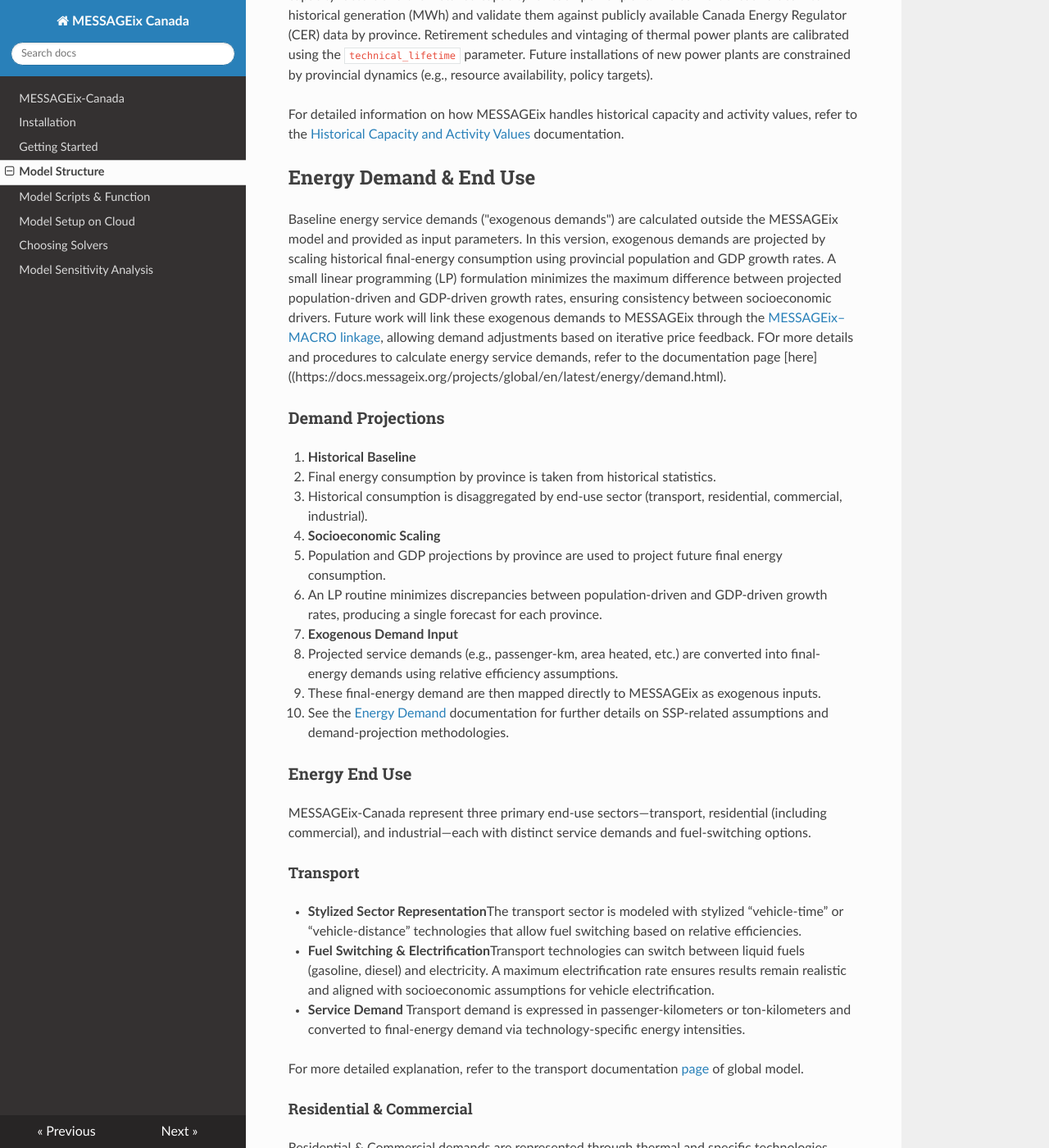
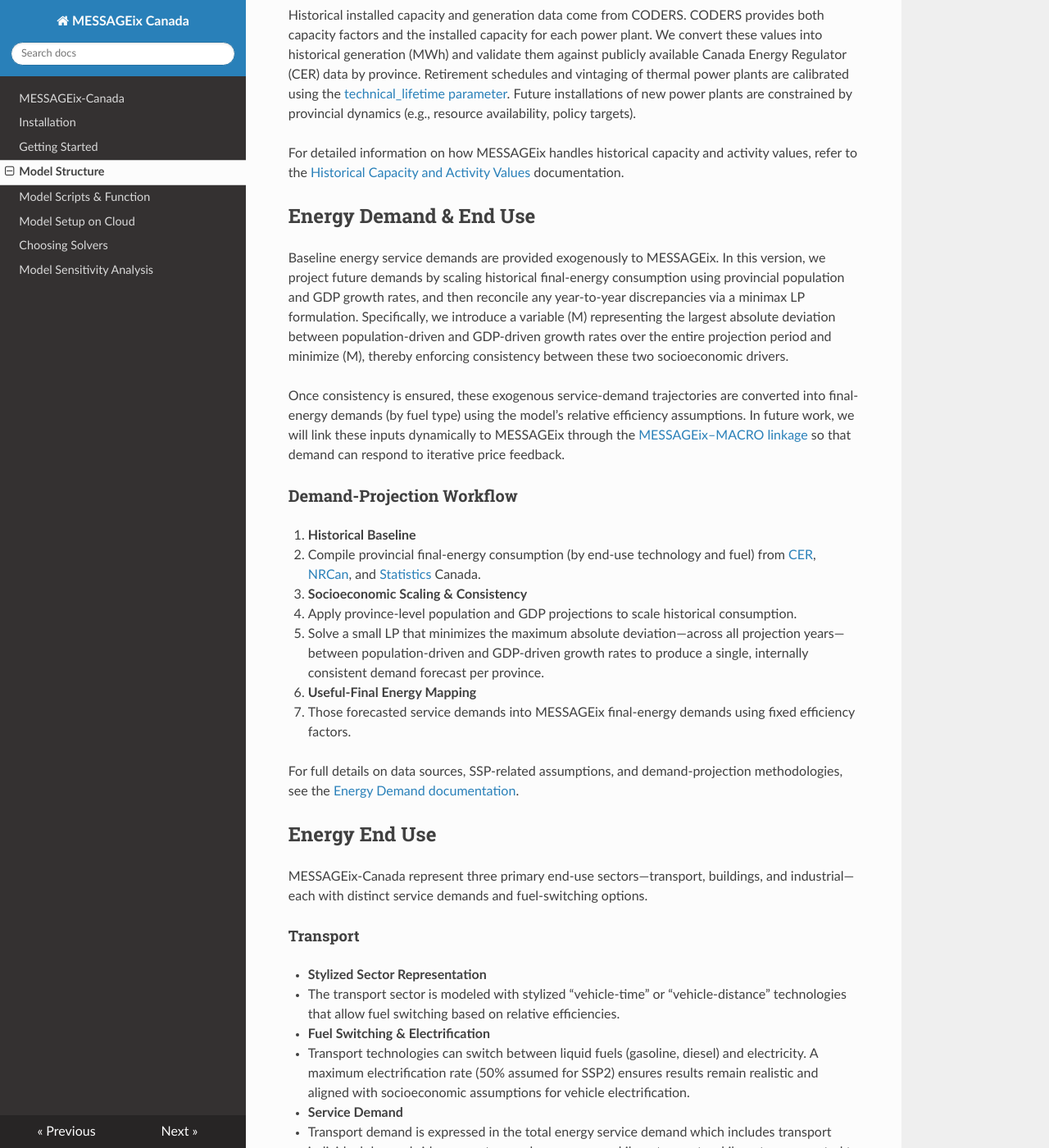
Before and after one commit to awais307/message-ix-canada, an MkDocs documentation site: the page built from docs/model.md, in a window 1280 px wide and 1400 px high, scrolled down 3892 px. Shown: the whole window at 82% size. Built offline with MkDocs 1.6.1, drawn with Linux system fonts in a browser that asks for light colours; nearby versions of some CDN libraries; some of the changed text lies outside the part shown.

Commit message:
documentation updates based on issue92

```diff
--- a/docs/model.md
+++ b/docs/model.md
@@ -22,20 +22,20 @@ The table below summarizes the data sources used for different input parameters:
 | **Data Type**                       | **Sheet Name(s)**                                                                                                                     | **Description**                                                                                                                                                                                                                                                                                                                                             |
 | ----------------------------------------- | ------------------------------------------------------------------------------------------------------------------------------------------- | ----------------------------------------------------------------------------------------------------------------------------------------------------------------------------------------------------------------------------------------------------------------------------------------------------------------------------------------------------------------- |
 | **Costs**                           | `inv_cost`, `fix_cost`, `var_cost`                                                                                                    | Cost data is sourced from**WEO data**, fuel blending, and energy demands. For more details, refer to the MESSAGEix-GLOBIOM documentation [page](https://docs.messageix.org/projects/global/en/latest/energy/tech.html). At this point, there is no provinciial differentiation in technology costs but future work will explore varying technological costs.  |
-| **Energy Resources**                | `historical_activity`, `bound_activity_up`                                                                                              | Historical oil and gas production data is sourced from**[Canada Energy Future](https://www.cer-rec.gc.ca/en/index.html)**. Data and processing scripts are available in `data/oil_gas_production`.                                                                                                                                                                 |
-| **Energy End-Use**                  | `initial_activity_lo`, `growth_activity_lo`, `growth_activity_up`, `initial_activity_up`                                            | Eneergy edn use asumptions growth rates and diffusion rates are based on SSP2 assumptions. For more details on the assumptions and how end-use technologies are mapped to useful demands refer to the documentation[page](https://docs.messageix.org/projects/global/en/latest/energy/enduse/index.html).                                                           |
+| **Energy Resources**                | `historical_activity`                                                                                                                     | Historical oil and gas production data is sourced from**[Canada Energy Future](https://www.cer-rec.gc.ca/en/index.html)**. Data and processing scripts are available in `data/oil_gas_production`.                                                                                                                                                                 |
+| **Energy End-Use**                  | `initial_activity_lo`, `growth_activity_lo`, `growth_activity_up`, `initial_activity_up`                                            | Eneergy end use asumptions growth rates and diffusion rates are based on SSP2 assumptions. For more details on the assumptions and how end-use technologies are mapped to useful demands refer to the documentation[page](https://docs.messageix.org/projects/global/en/latest/energy/enduse/index.html).                                                           |
 | **Population and GDP**              | `bound_activity_lo`, `bound_activity_up`                                                                                                | Population projections for provinces are sourced from**Statistics Canada** (till 2048) and projected till 2060 using linear regression. GDP projections apply federal growth rate predictions to current provincial GDP values.                                                                                                                             |
 | **Energy Service Demands**          | `demand`                                                                                                                                  | Energy demands are calculated using population and GDP data (`data/population` and `data/gdp`).                                                                                                                                                                                                                                                               |
-| **Power Plant Capacity**            | `historical_new_capacity`, `bound_new_capacity_lo`, `bound_new_capacity_up`, `bound_total_capacity_lo`, `bound_total_capacity_up` | Data from**CODERS**. Vintage years are used to bound new capacity installations based on the technical lifetime of each technology.                                                                                                                                                                                                                         |
-| **Renewable Energy Potentials**     | `renewable_potential`                                                                                                                     | Based on**gridded capacity factors** from CODERS data. The maximum producible solar, onshore wind, and offshore wind energy are multiplied by capacity factors.                                                                                                                                                                                             |
-| **Historical Generation & End-Use** | `historical_activity`                                                                                                                     | Calibrated using**CER current measures**, mapped appropriately to individual technologies.                                                                                                                                                                                                                                                                  |
+| **Power Plant Capacity**            | `historical_new_capacity`, `bound_new_capacity_lo`, `bound_new_capacity_up`, `bound_total_capacity_lo`, `bound_total_capacity_up` | Data is collected and pre-processed from**[CODERS](https://coders.cme-emh.ca/login)**. Vintage years are used to bound new capacity installations based on the technical lifetime of each technology.                                                                                                                                                                |
+| **Renewable Energy Potentials**     | `renewable_potential`                                                                                                                     | Based on**gridded capacity factors** from [CODERS](https://coders.cme-emh.ca/login) data. The maximum producible solar, onshore wind, and offshore wind energy are multiplied by capacity factors.                                                                                                                                                             |
+| **Historical Generation & End-Use** | `historical_activity`                                                                                                                     | Calibrated using **CER current measures**, mapped appropriately to individual technologies.                                                                                                                                                                                                                                                                |
 |                                           |                                                                                                                                             |                                                                                                                                                                                                                                                                                                                                                                   |
 
 ---
 
 ## 🛢️Oil & Gas Resource
 
-MESSAGEix represents fossil-fuel resources via the parameter `resource_volume`, enforcing both cumulative and annual extraction limits so that total withdrawals never exceed the estimated reserves.For details on the mathemartical forumulation for resource, see the `message_ix` equation [here]([https://docs.messageix.org/en/latest/model/MESSAGE/model_core.html#equation-resource-constraint](https://docs.messageix.org/en/latest/model/MESSAGE/model_core.html#equation-resource-constraint)).More details on the fossil fuel implementation and resource supply curves are also mentioned in the global model documentation [here]([https://docs.messageix.org/en/latest/model/MESSAGE/model_core.html#equation-resource-constraint](https://docs.messageix.org/en/latest/model/MESSAGE/model_core.html#equation-resource-constraint)). For Canada, we begin with SSP2 global availability figures and scale them to national totals reported by Natural Resources Canada. We then partition the country-level resource volumes into technology-specific “categories” of oil and gas extraction. Where provincial data on resource volumes are sparse or inconsistent, resources are allocated across provinces in proportion to historical extraction data from the Canada Energy Regulator (CER).
+MESSAGEix represents fossil-fuel resources via the parameter `resource_volume`, enforcing both cumulative and annual extraction limits so that total withdrawals never exceed the estimated reserves.For details on the mathemartical forumulation for resource, see the `message_ix` equation [here](https://docs.messageix.org/en/latest/model/MESSAGE/model_core.html#equation-resource-constraint). More details on the fossil fuel implementation and resource supply curves are also mentioned in the global model documentation [here](https://docs.messageix.org/projects/global/en/latest/energy/resource/fossilfuel.html). For Canada, we begin with SSP2 global availability figures and scale them to national totals reported by Natural Resources Canada. We then partition the country-level resource volumes into technology-specific “categories” of oil and gas extraction. Where provincial data on resource volumes are sparse or inconsistent, resources are allocated across provinces in proportion to historical extraction data from the [Canada Energy Regulator (CER)](https://www.cer-rec.gc.ca/en/data-analysis/canada-energy-future/).We also used the Natural Resources Canada [Fossil Fuels database ](https://natural-resources.canada.ca/energy-sources/fossil-fuels)to adjust the maximum constraints based on the resource availability in each province.
 
 Oil extraction is divided into six primary categories (I–VI) plus a market-penetration factor; methane-reduction variants (`_ch4`) are defined for the first four categories. Historical CER production categories are mapped to these model codes (e.g., “CONVENTIONAL LIGHT” → `oil_extr_1`). The table below summarizes each oil extraction category, its input/output commodities, and the CER mapping.
 
@@ -87,47 +87,52 @@ Two refinery technologies—“Existing (low yield)” and “New Deeply upgrade
 
 ### Renewable Potentials
 
-Renewable potentials for solar and wind are estimated using gridded capacity factors from the CODERS database. For each grid cell, we calculate the maximum power generation potential from solar and wind based on historical capacity factors. These grid‐level potentials are then aggregated to the provincial scale, grouped into capacity‐factor bins. In MESSAGEix, each bin defines a maximum renewable potential for a given capacity factor range. For more information on grid integration and reliability, see the [Systems Integrtaions & Reliability](https://docs.messageix.org/projects/global/en/v2020/energy/conversion/grid.html#systems-integration-and-reliability) section of the MESSAGEix documentation.
+Renewable potentials for solar and wind are estimated using gridded capacity factors from the [CODERS](https://coders.cme-emh.ca/login) database. For each grid cell, we calculate the maximum power generation potential from solar and wind based on historical capacity factors. These grid‐level potentials are then aggregated to the provincial scale, grouped into capacity‐factor bins. In MESSAGEix, each bin defines a maximum renewable potential for a given capacity factor range. For more information on grid integration and reliability, see the [Systems Integrtaions &amp; Reliability](https://docs.messageix.org/projects/global/en/v2020/energy/conversion/grid.html#systems-integration-and-reliability) section of the MESSAGEix documentation.
 
 ### Historical Power Plant Capacity & Generation
 
-Historical installed capacity and generation data come from CODERS. CODERS provides both capacity factors and the installed capacity for each power plant. We convert these values into historical generation (MWh) and validate them against publicly available Canada Energy Regulator (CER) data by province. Retirement schedules and vintaging of thermal power plants are calibrated using the `technical_lifetime` parameter. Future installations of new power plants are constrained by provincial dynamics (e.g., resource availability, policy targets).
+Historical installed capacity and generation data come from CODERS. CODERS provides both capacity factors and the installed capacity for each power plant. We convert these values into historical generation (MWh) and validate them against publicly available Canada Energy Regulator (CER) data by province. Retirement schedules and vintaging of thermal power plants are calibrated using the[ technical_lifetime parameter](https://docs.messageix.org/en/latest/model/MESSAGE/parameter_def.html). Future installations of new power plants are constrained by provincial dynamics (e.g., resource availability, policy targets).
 
 For detailed information on how MESSAGEix handles historical capacity and activity values, refer to the [Historical Capacity and Activity Values](https://docs.messageix.org/en/latest/model/MESSAGE/parameter_def.html#historical-capacity-and-activity-values) documentation.
 
 ## Energy Demand & End Use
 
-Baseline energy service demands ("exogenous demands") are calculated outside the MESSAGEix model and provided as input parameters. In this version, exogenous demands are projected by scaling historical final‐energy consumption using provincial population and GDP growth rates. A small linear programming (LP) formulation minimizes the maximum difference between projected population‐driven and GDP‐driven growth rates, ensuring consistency between socioeconomic drivers. Future work will link these exogenous demands to MESSAGEix through the [MESSAGEix–MACRO linkage](https://docs.messageix.org/projects/global/en/latest/macro.html), allowing demand adjustments based on iterative price feedback. FOr more details and procedures to calculate energy service demands, refer to the documentation page [here]((https://docs.messageix.org/projects/global/en/latest/energy/demand.html).
+Baseline energy service demands are provided exogenously to MESSAGEix. In this version, we project future demands by scaling historical final-energy consumption using provincial population and GDP growth rates, and then reconcile any year-to-year discrepancies via a minimax LP formulation. Specifically, we introduce a variable \(M\) representing the largest absolute deviation between population-driven and GDP-driven growth rates over the entire projection period and minimize \(M\), thereby enforcing consistency between these two socioeconomic drivers.
 
-### Demand Projections
+Once consistency is ensured, these exogenous service-demand trajectories are converted into final-energy demands (by fuel type) using the model’s relative efficiency assumptions. In future work, we will link these inputs dynamically to MESSAGEix through the [MESSAGEix–MACRO linkage](https://docs.messageix.org/projects/global/en/latest/macro.html) so that demand can respond to iterative price feedback.
+
+### Demand-Projection Workflow
 
 1. **Historical Baseline**
 
-   - Final energy consumption by province is taken from historical statistics.
-   - Historical consumption is disaggregated by end‐use sector (transport, residential, commercial, industrial).
-2. **Socioeconomic Scaling**
+   - Compile provincial final-energy consumption (by end-use technology and fuel) from [CER](https://www.cer-rec.gc.ca/en/data-analysis/canada-energy-future/), [NRCan](https://oee.nrcan.gc.ca/corporate/statistics/neud/dpa/menus/trends/comprehensive_tables/list.cfm), and [Statistics](https://www.statcan.gc.ca/en/subjects-start/energy) Canada.
+2. **Socioeconomic Scaling & Consistency**
 
-   - Population and GDP projections by province are used to project future final energy consumption.
-   - An LP routine minimizes discrepancies between population‐driven and GDP‐driven growth rates, producing a single forecast for each province.
-3. **Exogenous Demand Input**
+   - Apply province-level population and GDP projections to scale historical consumption.
+   - Solve a small LP that minimizes the maximum absolute deviation—across all projection years—between population-driven and GDP-driven growth rates to produce a single, internally consistent demand forecast per province.
+3. **Useful-Final Energy Mapping**
 
-   - Projected service demands (e.g., passenger‐km, area heated, etc.) are converted into final‐energy demands using relative efficiency assumptions.
-   - These final‐energy demand are then mapped directly to MESSAGEix as exogenous inputs.
-   - See the [Energy Demand](https://docs.messageix.org/projects/global/en/latest/energy/demand.html) documentation for further details on SSP‐related assumptions and demand‐projection methodologies.
+   - Those forecasted service demands into MESSAGEix final-energy demands using fixed efficiency factors.
 
-### Energy End Use
+For full details on data sources, SSP-related assumptions, and demand-projection methodologies, see the [Energy Demand documentation](https://docs.messageix.org/projects/global/en/latest/energy/demand.html).
 
-MESSAGEix-Canada represent three primary end‐use sectors—transport, residential (including commercial), and industrial—each with distinct service demands and fuel‐switching options.
+## Energy End Use
+
+MESSAGEix-Canada represent three primary end‐use sectors—transport, buildings, and industrial—each with distinct service demands and fuel‐switching options.
 
 #### Transport
 
-- **Stylized Sector Representation**The transport sector is modeled with stylized “vehicle‐time” or “vehicle‐distance” technologies that allow fuel switching based on relative efficiencies.
-- **Fuel Switching & Electrification**Transport technologies can switch between liquid fuels (gasoline, diesel) and electricity. A maximum electrification rate ensures results remain realistic and aligned with socioeconomic assumptions for vehicle electrification.
+- **Stylized Sector Representation**
+  - The transport sector is modeled with stylized “vehicle‐time” or “vehicle‐distance” technologies that allow fuel switching based on relative efficiencies.
+- **Fuel Switching & Electrification**
+  - Transport technologies can switch between liquid fuels (gasoline, diesel) and electricity. A maximum electrification rate (50% assumed for SSP2) ensures results remain realistic and aligned with socioeconomic assumptions for vehicle electrification.
 - **Service Demand**
-  Transport demand is expressed in passenger‐kilometers or ton‐kilometers and converted to final‐energy demand via technology‐specific energy intensities.
+  - Transport demand is expressed in the total energy service demand which includes transport individual demand side parameters such as passenger‐kilometers or ton‐kilometers converted to energy demand via technology‐specific energy intensities.
 
 For more detailed explanation, refer to the transport documentation [page](https://docs.messageix.org/projects/global/en/latest/energy/enduse/transport.html) of global model.
+
 #### Residential & Commercial
+
 Residential & Commercial demands are represented through thermal and specific technologies.
 
 - **Thermal Demand**Both residential and commercial sectors have a thermal service demand (space heating and hot water). Fuel‐switching options include natural gas, propane, fuel oil, biomass, and district heating. Switching decisions are based on relative efficiency and cost.
@@ -137,13 +142,14 @@ Residential & Commercial demands are represented through thermal and specific te
 For more detailed explanation, refer to the transport documentation [page](https://docs.messageix.org/projects/global/en/latest/energy/enduse/resid_commerc.html) of global model.
 
 #### Industrial
+
 Industrial demands are represented through thermal and specific technologies.
+
 - **Thermal Demand**Industrial thermal demand (process heat) can be met by natural gas, coal, biomass, or process‐heat electricity, depending on cost and efficiency.
 - **Specific Demand**
   Industrial specific electricity demand (motors, drives, etc.) is met by grid electricity. On‐site generation (e.g., gas‐turbine CHP) is also allowed if economically favorable.
 
 For more detailed explanation, refer to the transport documentation [page](https://docs.messageix.org/projects/global/en/latest/energy/enduse/industrial.html) of global model.
-
 
 ## **📉 Emissions Accounting**
 
```
Also changed, not shown: other parts of docs/model.md (+1 -1 lines).
